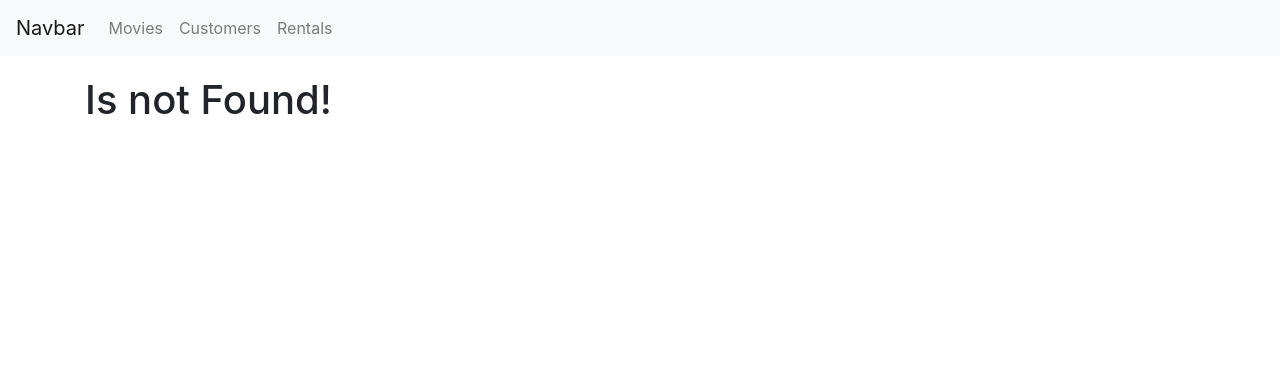
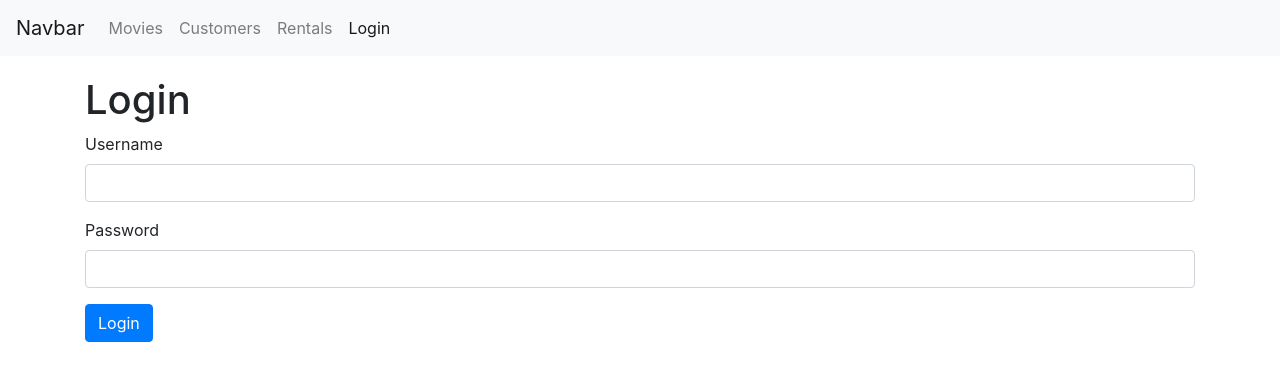
Before and after one commit to anders2410/learn_react, a React (Create React App) app: page /login in a window 1280 px wide. Before the commit this address led to /not-found. Shown: the top 380 px of the page. Built offline with nearby package versions, Linux system fonts and the light colour scheme.

Commit message:
Introduced Input-component

```diff
--- a/src/App.tsx
+++ b/src/App.tsx
@@ -7,6 +7,7 @@
 import NotFound from "./components/common/not-found";
 import NavBar from "./components/common/nav-bar";
 import MovieForm from "./components/movie-form";
+import LoginForm from "./components/login-form";
 
 /* The routing works as follows. The Switch component makes sure only one
  *  URL is matched. Then the Route renders the components associated with the
@@ -19,6 +20,7 @@
       <NavBar />
       <main className="container">
         <Switch>
+          <Route path="/login" component={LoginForm} />
           <Route path="/movies/:id" component={MovieForm} />
           <Route path="/movies" component={Movies} />
           <Route path="/customers" component={Customers} />
--- /dev/null
+++ b/src/components/common/input.tsx
@@ -0,0 +1,26 @@
+import React from 'react';
+
+interface Props {
+  name: string;
+  label: string;
+  value: string;
+  onChange: (input: React.ChangeEvent<HTMLInputElement>) => void;
+}
+
+const Input = ({name, label, value, onChange}: Props) => {
+  return (
+    <div className="form-group">
+      <label htmlFor={name}>{label}</label>
+      <input
+        value={value}
+        onChange={onChange}
+        name="username"
+        id="username"
+        type="text"
+        className="form-control"
+      />
+    </div>
+  );
+};
+
+export default Input;
--- a/src/components/common/nav-bar.tsx
+++ b/src/components/common/nav-bar.tsx
@@ -16,7 +16,7 @@
         aria-expanded="false"
         aria-label="Toggle navigation"
       >
-        <span className="navbar-toggler-icon"/>
+        <span className="navbar-toggler-icon" />
       </button>
 
       <div className="collapse navbar-collapse" id="navbarNav">
@@ -36,6 +36,11 @@
               Rentals
             </NavLink>
           </li>
+          <li className="nav-item">
+            <NavLink className="nav-link" to="/login">
+              Login
+            </NavLink>
+          </li>
         </ul>
       </div>
     </nav>
--- /dev/null
+++ b/src/components/login-form.tsx
@@ -0,0 +1,49 @@
+import React from "react";
+import Input from "./common/input";
+
+class LoginForm extends React.Component {
+  state = {
+    account: { username: "", password: "" },
+  };
+
+  handleSubmit = (e: React.FormEvent<HTMLFormElement>) => {
+    e.preventDefault();
+
+    // Call the server HERE
+  };
+
+  handleChange = ({
+    currentTarget: input,
+  }: React.ChangeEvent<HTMLInputElement>) => {
+    const account: any = { ...this.state.account };
+    account[input.name] = input.value;
+    this.setState({ account });
+  };
+
+  render() {
+    const { account } = this.state;
+
+    return (
+      <div>
+        <h1>Login</h1>
+        <form onSubmit={this.handleSubmit}>
+          <Input
+            name="username"
+            value={account.username}
+            label="Username"
+            onChange={this.handleChange}
+          />
+          <Input
+            name="password"
+            value={account.password}
+            label="Password"
+            onChange={this.handleChange}
+          />
+          <button className="btn btn-primary">Login</button>
+        </form>
+      </div>
+    );
+  }
+}
+
+export default LoginForm;
```
